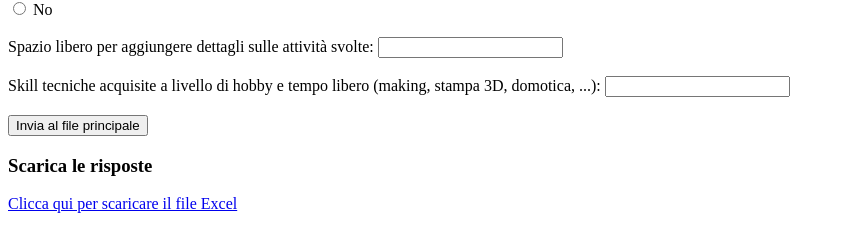
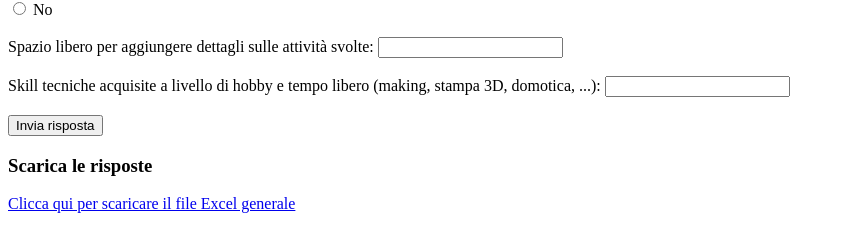
Before and after one commit to 3245f/ModuloFlask, a Flask app: page / in a window 1280 px wide. Shown: the part 2136-2365 px from the top of the page, without its empty margins (0-845 px from the left). Run offline with Flask 3, Linux system fonts and the light colour scheme.

Commit message:
Update form.html

```diff
--- a/templates/form.html
+++ b/templates/form.html
@@ -1612,7 +1612,7 @@ function addExperiencesNew(containerId, type) {
         <input type="text" id="hobby" name="hobby" ><br><br>
 
     <!-- Pulsante per inviare le risposte -->
-        <button type="submit" name="action" value="submit_main">Invia al file principale</button>
+        <button type="submit" name="action" value="submit_main">Invia risposta</button>
 
     </form>
 
@@ -1620,9 +1620,6 @@ function addExperiencesNew(containerId, type) {
     {% if success_message %}
         <p style="margin-top: 10px; color: green;">{{ success_message }}</p>
     {% endif %}
-
-    <h3>Scarica le risposte</h3>
-    <p><a href="/download">Clicca qui per scaricare il file Excel</a></p>
 
 
     {% if show_delete_button %}
@@ -1632,5 +1629,16 @@ function addExperiencesNew(containerId, type) {
     {% endif %}
 
 
+    <h3>Scarica le risposte</h3>
+    <!--<p><a href="/download">Clicca qui per scaricare il file Excel</a></p>-->
+    <p><a href="/download?file=main">Clicca qui per scaricare il file Excel generale</a></p>
+
+
+    {% if user_filename %}
+    <h3>Scarica le tue risposte</h3>
+        <p><a href="/download?file=personal&filename={{ user_filename }}">Scarica le tue risposte</a></p>
+    {% endif %}
+
+
 </body>
 </html>
```
